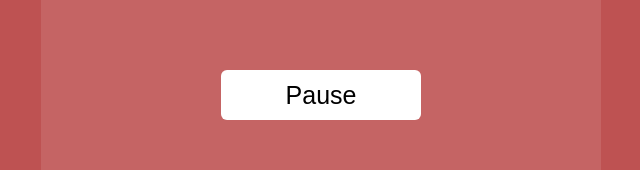
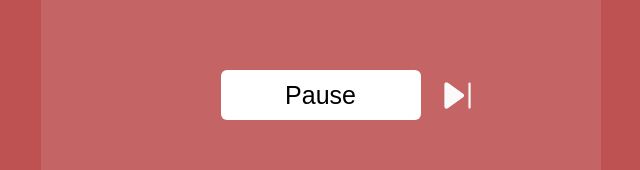
Before and after one commit to LovelyValue/pomofocus, a React (Vite) app: page / in a window 1280 px wide. Both pictures are taken after a click on the button "Start". Shown: the part 430-600 px from the top of the page, without its empty margins (319-959 px from the left). Built offline with nearby package versions, Linux system fonts and the light colour scheme.

Commit message:
добавление next button

```diff
--- a/src/Layouts/Layout.module.css
+++ b/src/Layouts/Layout.module.css
@@ -25,14 +25,38 @@
 	background: none rgba(0, 0, 0, 0.15);
 }
 
+.layout__inner-button {
+	display: grid;
+	grid-template-columns: 200px 35px;
+	justify-content: center;
+}
+
 .layout__button {
 	cursor: pointer;
 	width: 200px;
 	height: 50px;
-	margin: 0 auto;
 	font-size: 25px;
 	color: #000000;
 	background: #ffffff;
 	border: none;
 	border-radius: 6px;
+	margin-left: 17px;
 }
+
+.hidden__button {
+	display: none;
+}
+
+.show_button {
+	display: inline;
+	background: none;
+	border: none;
+	cursor: pointer;
+	margin-top: 4px;
+}
+
+.show_button img {
+	width: 35px;
+	height: 35px;
+	margin-left: 30px;
+}
--- a/src/Layouts/Layout.tsx
+++ b/src/Layouts/Layout.tsx
@@ -49,6 +49,7 @@ const Layout = () => {
 				</NavLink>
 			</div>
 			<Outlet />
+			<div className={styles['layout__inner-button']}>
 				<button
 					type='button'
 					className={styles['layout__button']}
@@ -56,6 +57,15 @@ const Layout = () => {
 				>
 					{buttonText}
 				</button>
+				<button
+					type='button'
+					className={cn(styles['hidden__button'], {
+						[styles['show_button']]: buttonText === 'Pause',
+					})}
+				>
+					<img src='public\next-button.svg' alt='next' />
+				</button>
+			</div>
 		</div>
 	);
 };
```
Also changed, not shown: public/next-button.svg (added). Lines whose indentation alone changed are shown as unchanged.
